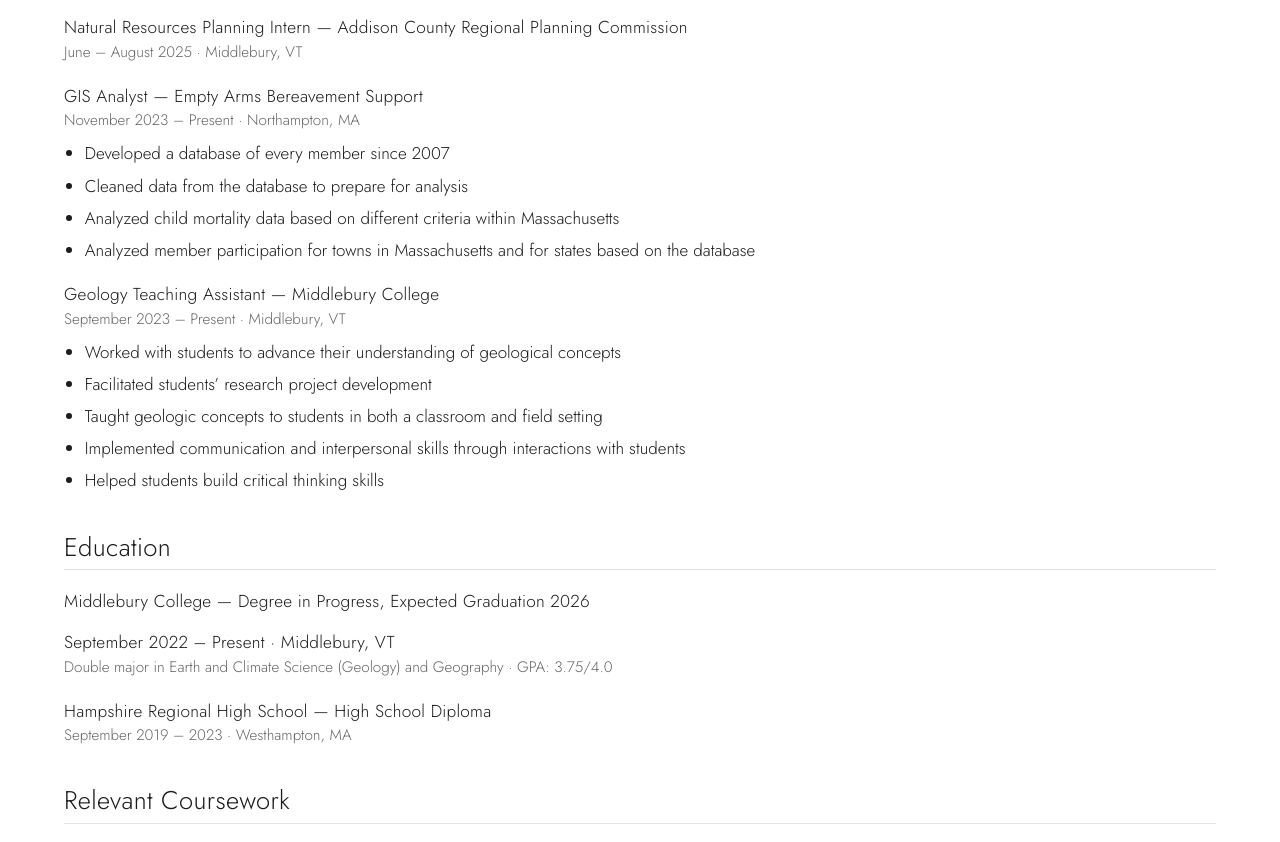
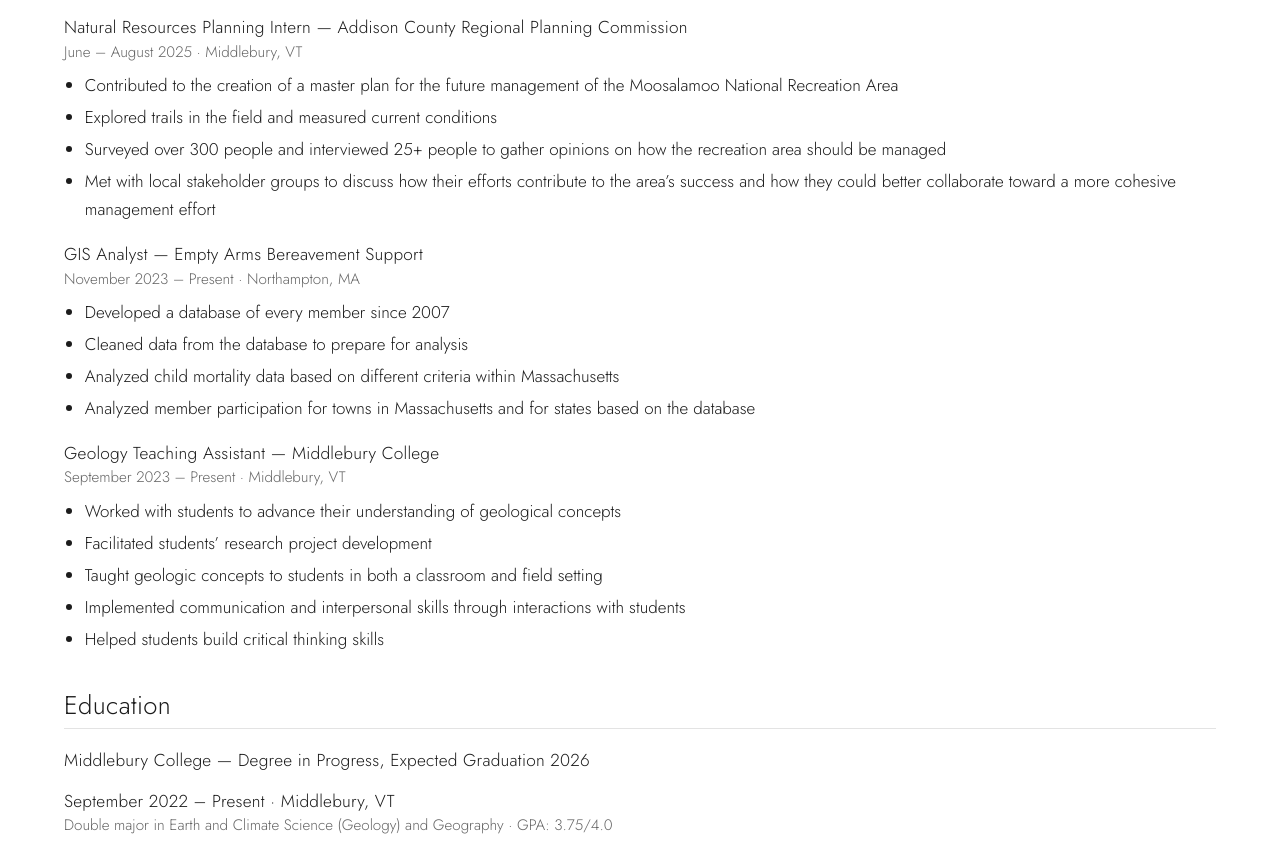
Before and after one commit to liamgreynolds/liamgreynolds.github.io, a plain HTML site: page resume.html in a window 1280 px wide. Shown: the part 843-1685 px from the top of the page. Drawn offline with Linux system fonts and the light colour scheme.

Commit message:
Resume: add duties for Addison County RPC internship (Moosalamoo NRA master plan)

```diff
--- a/resume.html
+++ b/resume.html
@@ -28,6 +28,7 @@
 <ul><li>U/Pb dating of dolomite for creation of a reference material and investigation of Marinoan cap carbonate deposits</li><li>Led student groups collecting field samples</li><li>Organized field samples in a lab setting</li><li>Prepared both rock chip and detrital samples for analysis</li><li>Analyzed samples using an ICP-MS</li><li>Reduced data using iolite software</li></ul>
 <h3 class="entry-title">Natural Resources Planning Intern — Addison County Regional Planning Commission</h3>
 <p class="entry-meta">June – August 2025 · Middlebury, VT</p>
+<ul><li>Contributed to the creation of a master plan for the future management of the Moosalamoo National Recreation Area</li><li>Explored trails in the field and measured current conditions</li><li>Surveyed over 300 people and interviewed 25+ people to gather opinions on how the recreation area should be managed</li><li>Met with local stakeholder groups to discuss how their efforts contribute to the area&rsquo;s success and how they could better collaborate toward a more cohesive management effort</li></ul>
 <h3 class="entry-title">GIS Analyst — Empty Arms Bereavement Support</h3>
 <p class="entry-meta">November 2023 – Present · Northampton, MA</p>
 <ul><li>Developed a database of every member since 2007</li><li>Cleaned data from the database to prepare for analysis</li><li>Analyzed child mortality data based on different criteria within Massachusetts</li><li>Analyzed member participation for towns in Massachusetts and for states based on the database</li></ul>
```
